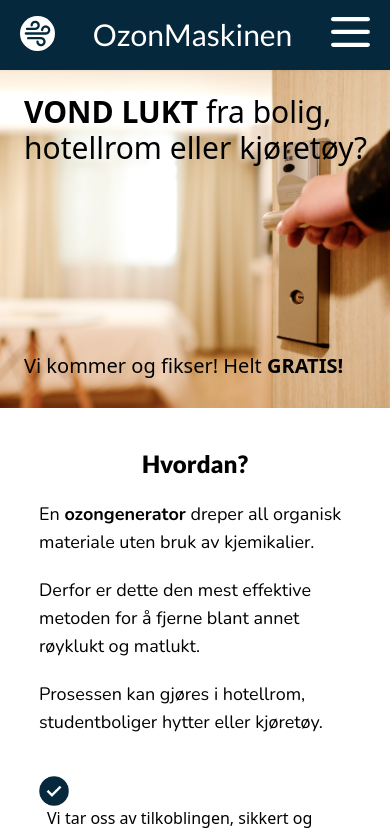
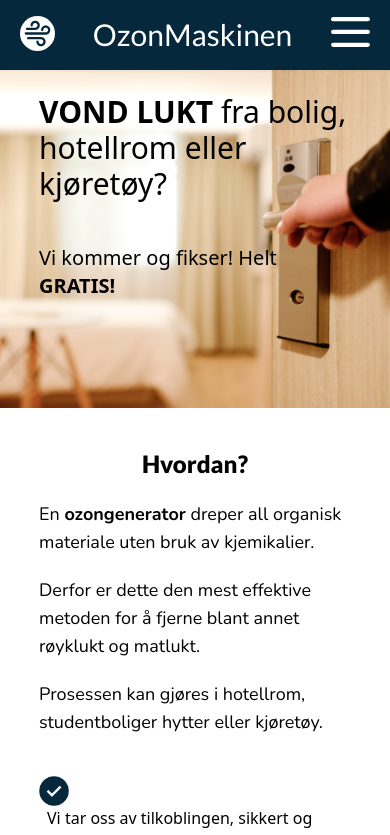
Before and after one commit to MagnusPladsen/ozonbehandling, a Next.js app: page / in a window 390 px wide. Shown: the top 835 px of the page. Built offline with nearby package versions, Linux system fonts and the light colour scheme.

Commit message:
Small design changes to hero and nav

```diff
--- a/components/hero/Hero.component.tsx
+++ b/components/hero/Hero.component.tsx
@@ -8,8 +8,8 @@ export default function Hero() {
   return (
     <div className="w-full pt-[70px]">
       <div className="hero">
-        <div className="flex-row pl-6 lg:pl-28 ">
-          <div className="text-3xl lg:text-5xl 2xl:text-7xl pt-6 lg:pt-32 pb-[22vh] 2xl:pb-[15vh] lg:pb-[5vh] lg:w-[50vw] ">
+        <div className="flex-row mx-auto w-[80vw] 2xl:w-[70vw] ">
+          <div className="text-3xl lg:text-5xl 2xl:text-7xl pt-6 lg:pt-32 pb-[5vh] 2xl:pb-[5vh] lg:pb-[5vh] w-[80vw] lg:w-[50vw] ">
             <span className={spanStyle}>VOND LUKT</span> fra bolig, hotellrom
             eller kjøretøy?
           </div>
--- a/components/navigation/NavBar.component.tsx
+++ b/components/navigation/NavBar.component.tsx
@@ -9,8 +9,8 @@ export default function NavBar() {
   const active = "underline underline-offset-8";
   return (
     <>
-      <div className="w-full fixed bg-primary h-[70px] font-header px-[20px] 2xl:px-20 pt-4 drop-shadow-sm lg:flex justify-between  z-20">
-        <div className="flex  justify-between opacity-100 lg:justify-start lg:gap-8 lg:pl-4">
+      <div className="w-full fixed bg-primary h-[70px] font-header px-[20px] pt-4 drop-shadow-sm lg:flex justify-between z-20">
+        <div className="flex justify-between opacity-100 lg:justify-start lg:gap-8 lg:pl-4">
           <div className="">
             <Image
               src="/favicon.svg"
```
